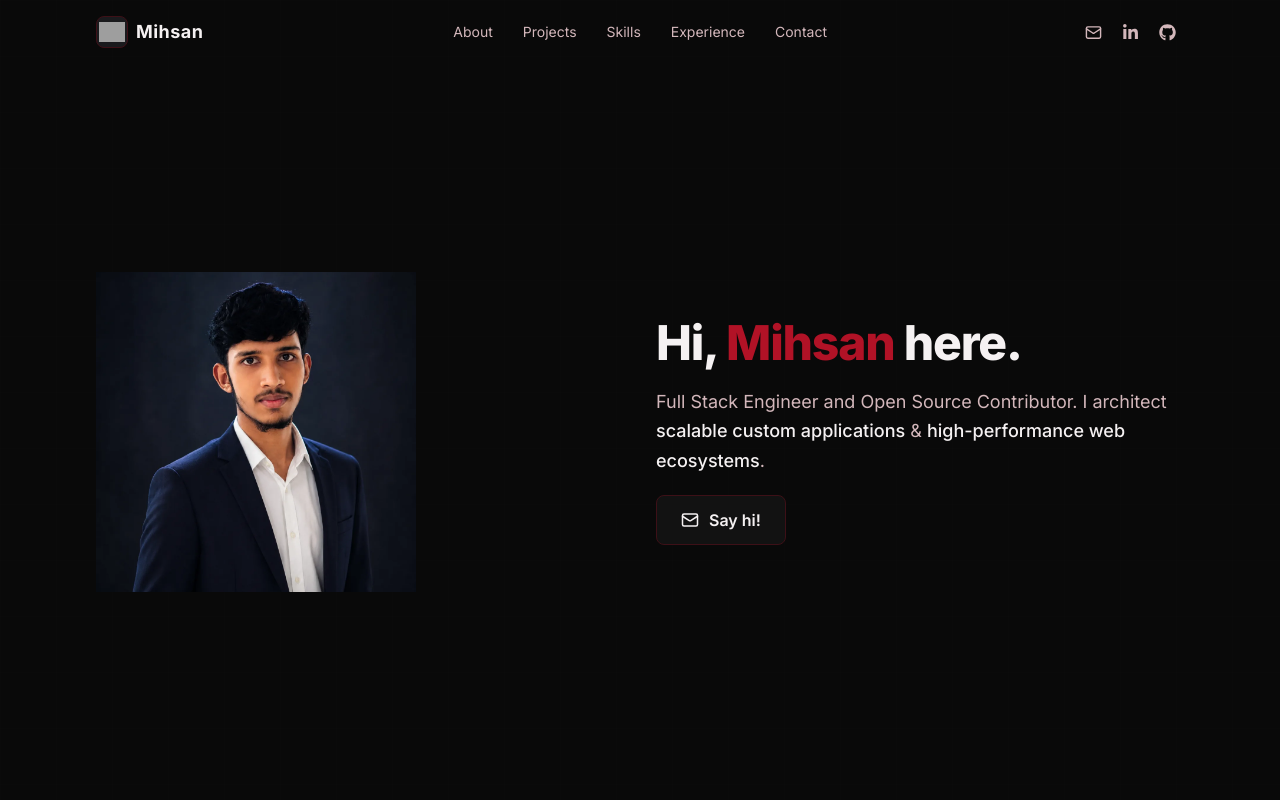
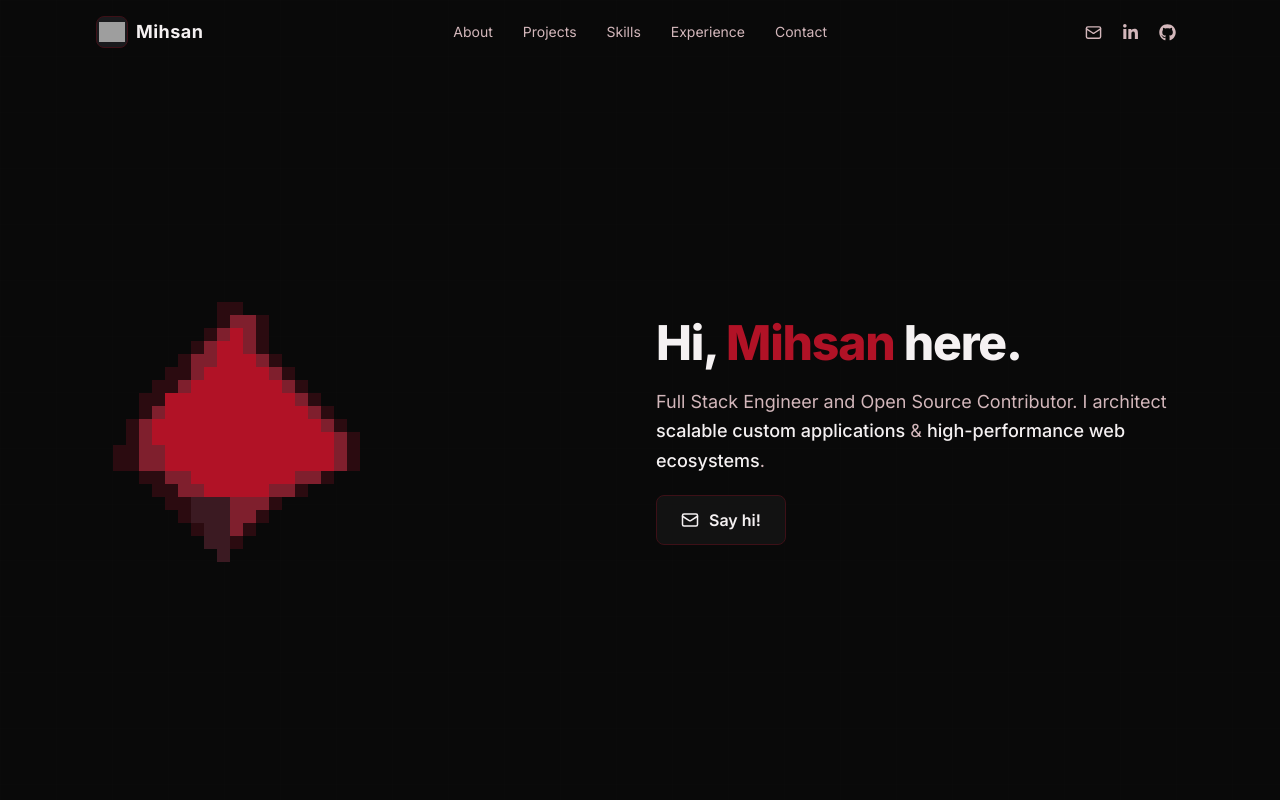
Before and after one commit to mihsanalam/mihsan-portfolio, a Next.js app: page / in a window 1280 px wide. Shown: the top 800 px of the page. Built offline with nearby package versions, Linux system fonts and the light colour scheme; grey boxes are pictures that could not be loaded.

Commit message:
Add pixel-art red wisteria and use in hero

```diff
--- a/src/components/sections/Hero.tsx
+++ b/src/components/sections/Hero.tsx
@@ -1,7 +1,7 @@
 "use client";
 import { motion } from "framer-motion";
 import { Mail } from "lucide-react";
-import Image from "next/image";
+import PixelWisteria from "@/components/ui/PixelWisteria";
 
 export default function Hero() {
   return (
@@ -31,16 +31,8 @@ export default function Hero() {
             transition={{ duration: 0.7, delay: 0.2 }}
             className="flex justify-center lg:justify-start order-2 lg:order-1"
           >
-            <div className="relative w-64 h-64 sm:w-80 sm:h-80 overflow-hidden bg-transparent">
-              <Image
-                src="/images/hero.webp"
-                alt="Mihsan Alam — Full Stack Engineer"
-                fill
-                sizes="(max-width: 640px) 256px, 320px"
-                className="object-cover"
-                style={{ objectPosition: "center 22%" }}
-                priority
-              />
+            <div className="relative w-64 h-64 sm:w-80 sm:h-80 overflow-hidden bg-transparent flex items-center justify-center">
+              <PixelWisteria size={320} pixels={24} />
             </div>
           </motion.div>
 
--- /dev/null
+++ b/src/components/ui/PixelWisteria.tsx
@@ -0,0 +1,96 @@
+"use client";
+import React, { useEffect, useRef } from "react";
+
+interface PixelWisteriaProps {
+  size?: number; // final display size in px
+  pixels?: number; // pixel-art resolution (square)
+}
+
+// A small red wisteria-like cluster rendered as pixel art onto a canvas.
+export default function PixelWisteria({ size = 320, pixels = 24 }: PixelWisteriaProps) {
+  const ref = useRef<HTMLCanvasElement | null>(null);
+
+  useEffect(() => {
+    const canvas = ref.current;
+    if (!canvas) return;
+
+    const cols = pixels;
+    const rows = pixels;
+    const scale = Math.max(1, Math.floor(size / pixels));
+    canvas.width = cols * scale;
+    canvas.height = rows * scale;
+    canvas.style.width = `${cols * scale}px`;
+    canvas.style.height = `${rows * scale}px`;
+
+    const ctx = canvas.getContext("2d");
+    if (!ctx) return;
+    // Disable smoothing for crisp pixelated look
+    // @ts-ignore
+    ctx.imageSmoothingEnabled = false;
+
+    // Simple pixel-art map: characters map to colors
+    // We'll draw a stylized hanging wisteria cluster centered on the canvas
+    const palette: Record<string, string> = {
+      ".": "#0b0d0f", // background (transparent look)
+      "1": "#2b0b10", // deep maroon (shadow)
+      "2": "#7f1f2d", // main crimson
+      "3": "#b11226", // bright red highlight
+      "4": "#d98a92", // light petal
+      "5": "#3b1a22", // stem/branch
+    };
+
+    // Pixel map (24x24) - stylized cluster, '.' is background
+    const map = [
+      ".......................",
+      ".......................",
+      ".........11...........",
+      ".........1221.........",
+      "........12321.........",
+      ".......123321.........",
+      "......12233321........",
+      ".....1123333321.......",
+      "....112333333321......",
+      "...11333333333321.....",
+      "...123333333333321....",
+      "..12333333333333321...",
+      "..123333333333333321..",
+      ".1122333333333333321..",
+      ".1122333333333333321..",
+      "...112233333333221....",
+      "....112233333221.....",
+      ".....115552221.......",
+      "......1555221........",
+      ".......15521.........",
+      "........551..........",
+      ".........5...........",
+      ".....................",
+      ".....................",
+    ];
+
+    // Clear
+    ctx.clearRect(0, 0, canvas.width, canvas.height);
+
+    for (let y = 0; y < rows; y++) {
+      const row = map[y] || "".padEnd(cols, ".");
+      for (let x = 0; x < cols; x++) {
+        const ch = row.charAt(x) || ".";
+        const color = palette[ch] || palette["."];
+        if (ch === ".") continue; // leave background transparent-ish
+        ctx.fillStyle = color;
+        ctx.fillRect(x * scale, y * scale, scale, scale);
+      }
+    }
+  }, [size, pixels]);
+
+  return (
+    <canvas
+      ref={ref}
+      role="img"
+      aria-label="Pixel-art red wisteria"
+      style={{
+        imageRendering: "pixelated",
+        display: "block",
+      }}
+    />
+  );
+}
```
